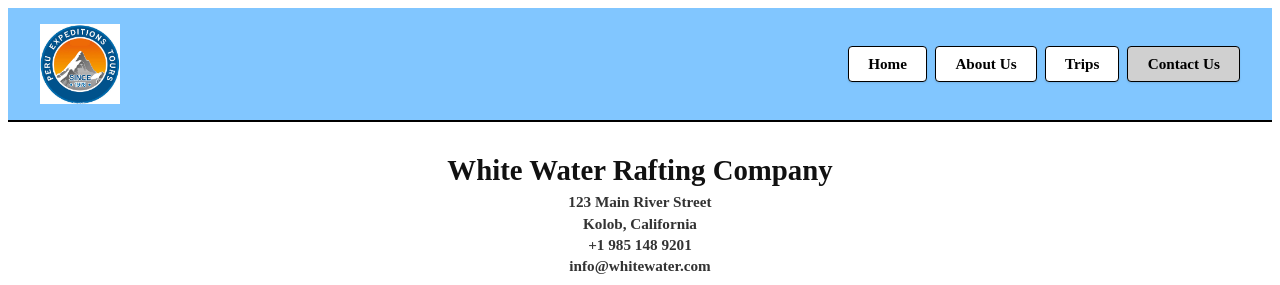
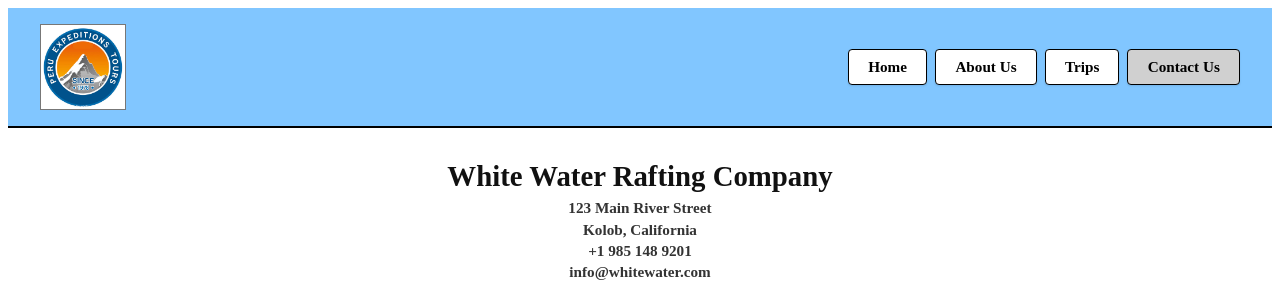
Before and after one commit to alonsogamer2005/wdd130, a plain HTML site: page wwr/contact.html in a window 1280 px wide. Shown: the top 285 px of the page. Drawn offline with Linux system fonts and the light colour scheme.

Commit message:
Update rafting.css

```diff
--- a/wwr/styles/rafting.css
+++ b/wwr/styles/rafting.css
@@ -14,6 +14,9 @@ header {
 header img {
   width: 80px;
   height: auto;
+  border: 1px solid #777;
+  background-color: #fff;
+  padding: 2px;
 }
 
 /* Navigation menu container */
```
